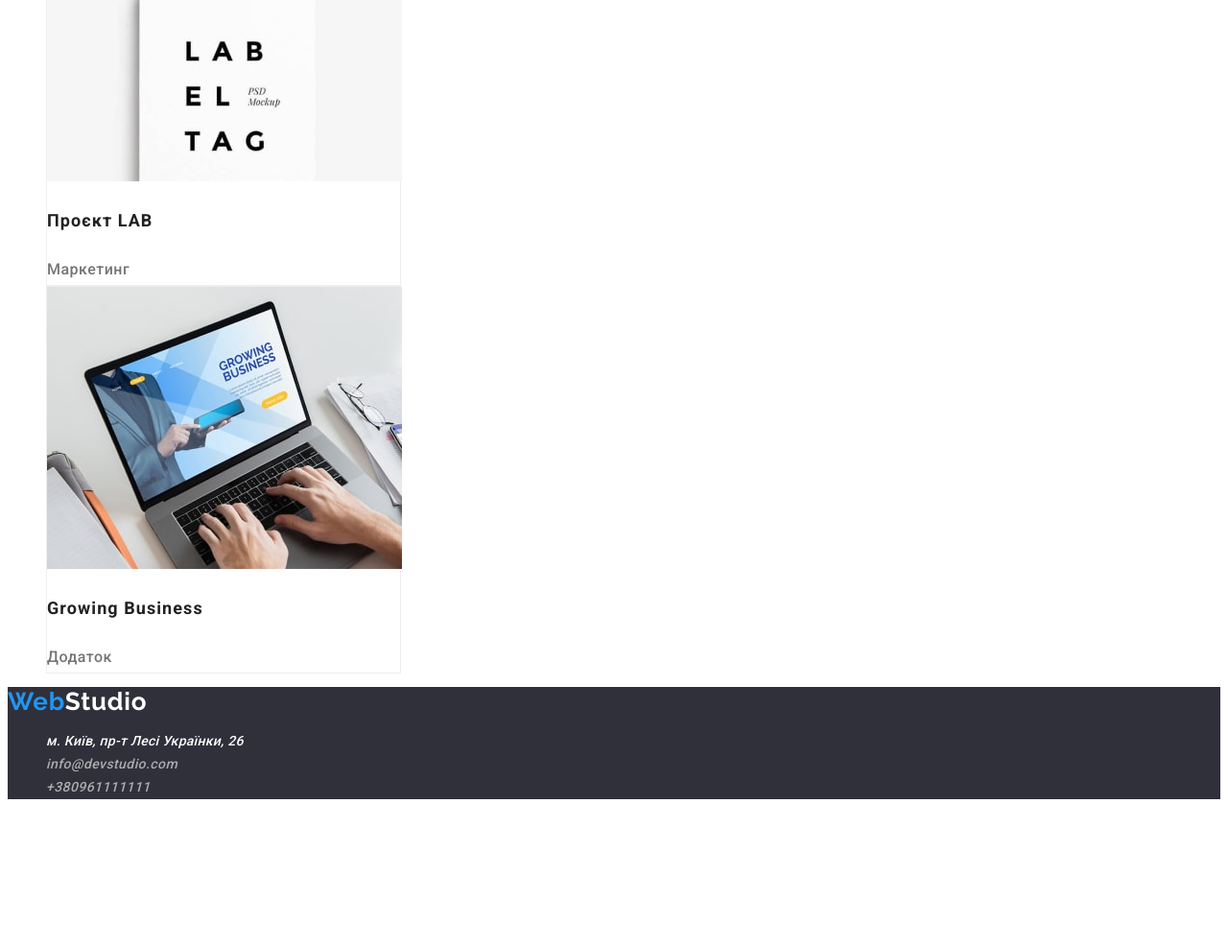
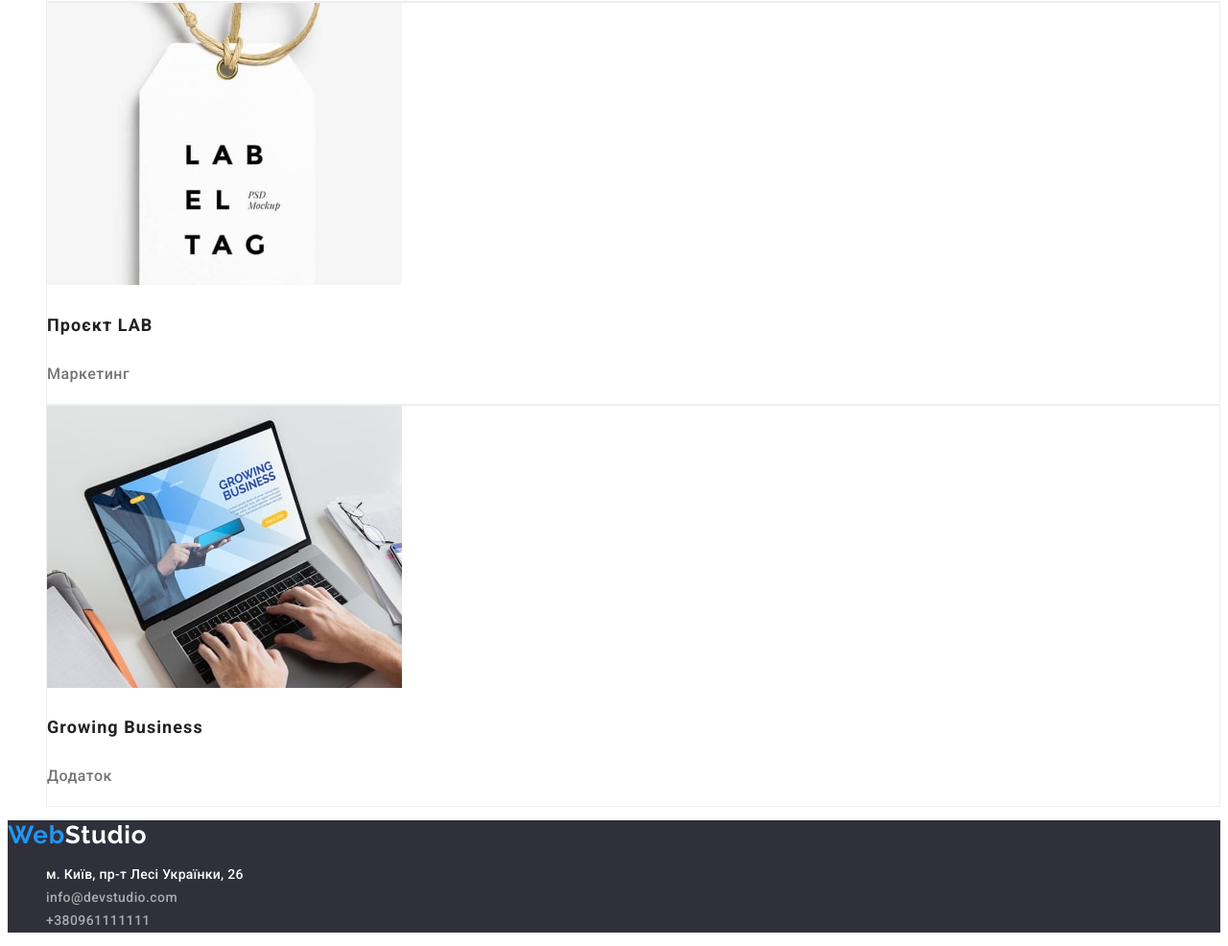
Before and after one commit to Tormoond/Tormoond-goit-markup-hw-02, a plain HTML site: page portfolio.html in a window 1280 px wide. Shown: the part 3230-4216 px from the top of the page at 96% size. Before the commit the page ends 4077 px from the top, so only its background shows below. Drawn offline with Linux system fonts and the light colour scheme.

Commit message:
Update styles.css

```diff
--- a/css/styles.css
+++ b/css/styles.css
@@ -219,7 +219,7 @@ color:var(--secodery-text-color)
   font-size: 14px;
   line-height: 1.71
 }
-.addres {
+.address {
   font-style: normal;
 }
 
@@ -249,17 +249,16 @@ color:var(--secodery-text-color)
 }
 /* Кнопки*/
 .buttons-tupe .portfilio-btn{
-
   background: var(--buttons-color-portfolio);
   font-family: 'Roboto';
 
   font-weight: 500;
   font-size: 16px;
   line-height: 1.16;
-
   box-shadow: 0px 3px 1px rgba(0, 0, 0, 0.1), 0px 1px 2px rgba(0, 0, 0, 0.08), 0px 2px 2px rgba(0, 0, 0, 0.12);
   border-radius: 4px;
   letter-spacing: 0.03em;
+
   color: var(--primery-text-color);
   border-radius: 4px;
   border: 0cm;
@@ -296,10 +295,7 @@ color:var(--secodery-text-color)
 
 .achives-list .list-photo{
   box-sizing: border-box;
-  width: 370px;
-  height: 404px;
-  left: 215px;
-  top: 262px;
+
   background: #FFFFFF;
   border: 1px solid #EEEEEE;
   }
```
